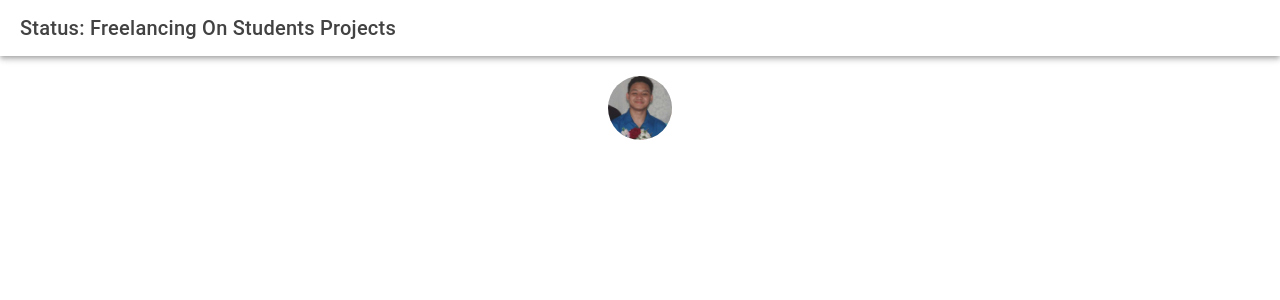
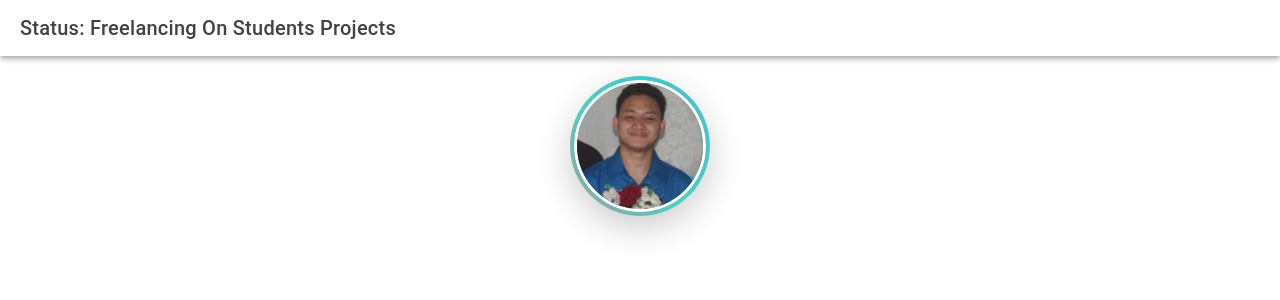
Before and after one commit to ArkDriveDev/Portfolio, a React (Vite) app: page /home in a window 1280 px wide. Shown: the top 300 px of the page. Built offline with nearby package versions, Linux system fonts and the light colour scheme.

Commit message:
Added Avatar.css

```diff
--- /dev/null
+++ b/src/CSS/Avatar.css
@@ -0,0 +1,199 @@
+/* Avatar.css */
+.avatar {
+  margin: 0 auto;
+  transition: all 0.3s ease;
+  border: 4px solid transparent;
+  background: linear-gradient(45deg, #ff6b6b, #4ecdc4, #45b7d1, #96ceb4);
+  background-size: 300% 300%;
+  animation: gradientShift 3s ease infinite;
+  box-shadow: 0 12px 35px rgba(0, 0, 0, 0.2);
+  position: relative;
+  overflow: hidden;
+}
+
+.avatar::before {
+  content: '';
+  position: absolute;
+  top: -3px;
+  left: -3px;
+  right: -3px;
+  bottom: -3px;
+  background: linear-gradient(45deg, #ff6b6b, #4ecdc4, #45b7d1, #96ceb4);
+  background-size: 300% 300%;
+  animation: gradientShift 3s ease infinite;
+  z-index: -1;
+  border-radius: 50%;
+  opacity: 0.7;
+}
+
+/* Size classes */
+.avatar.small {
+  --size: 80px;
+  width: var(--size);
+  height: var(--size);
+}
+
+.avatar.medium {
+  --size: 140px;
+  width: var(--size);
+  height: var(--size);
+}
+
+.avatar.large {
+  --size: 200px;
+  width: var(--size);
+  height: var(--size);
+}
+
+.avatar img {
+  object-fit: cover;
+  width: 100%;
+  height: 100%;
+  border-radius: 50%;
+  transition: transform 0.3s ease, filter 0.3s ease;
+  border: 3px solid white;
+}
+
+/* Hover effects */
+.avatar:hover {
+  transform: translateY(-8px) scale(1.08);
+  box-shadow: 0 20px 45px rgba(0, 0, 0, 0.25);
+}
+
+.avatar:hover img {
+  transform: scale(1.12);
+  filter: brightness(1.1);
+}
+
+.avatar:active {
+  transform: translateY(-3px) scale(1.04);
+}
+
+/* Special effects */
+.avatar.pulse {
+  animation: pulse 2s infinite;
+}
+
+.avatar.glowing {
+  box-shadow: 0 0 25px rgba(79, 205, 196, 0.7),
+              0 0 50px rgba(79, 205, 196, 0.5),
+              0 0 75px rgba(79, 205, 196, 0.3);
+}
+
+/* Status indicator */
+.status-indicator {
+  position: absolute;
+  bottom: 8px;
+  right: 8px;
+  width: 20px;
+  height: 20px;
+  border-radius: 50%;
+  border: 3px solid white;
+  background-color: #4cd964; /* online */
+  z-index: 10;
+  box-shadow: 0 2px 8px rgba(0, 0, 0, 0.3);
+}
+
+.status-offline {
+  background-color: #8e8e93; /* offline */
+}
+
+.status-busy {
+  background-color: #ff3b30; /* busy */
+}
+
+.status-away {
+  background-color: #ffcc00; /* away */
+}
+
+/* Animations */
+@keyframes gradientShift {
+  0% {
+    background-position: 0% 50%;
+  }
+  50% {
+    background-position: 100% 50%;
+  }
+  100% {
+    background-position: 0% 50%;
+  }
+}
+
+@keyframes pulse {
+  0% {
+    transform: scale(1);
+    box-shadow: 0 12px 35px rgba(0, 0, 0, 0.2);
+  }
+  50% {
+    transform: scale(1.06);
+    box-shadow: 0 18px 40px rgba(79, 205, 196, 0.5);
+  }
+  100% {
+    transform: scale(1);
+    box-shadow: 0 12px 35px rgba(0, 0, 0, 0.2);
+  }
+}
+
+/* Focus states for accessibility */
+.avatar:focus {
+  outline: none;
+  box-shadow: 0 0 0 3px rgba(79, 205, 196, 0.5);
+}
+
+/* Reduced motion support */
+@media (prefers-reduced-motion: reduce) {
+  .avatar,
+  .avatar::before,
+  .avatar img {
+    animation: none;
+    transition: none;
+  }
+
+  .avatar.pulse {
+    animation: none;
+  }
+}
+
+/* Mobile responsiveness */
+@media (max-width: 768px) {
+  .avatar.small {
+    --size: 70px;
+  }
+
+  .avatar.medium {
+    --size: 120px;
+  }
+
+  .avatar.large {
+    --size: 160px;
+  }
+
+  .status-indicator {
+    width: 16px;
+    height: 16px;
+    bottom: 6px;
+    right: 6px;
+  }
+}
+
+@media (max-width: 480px) {
+  .avatar.small {
+    --size: 60px;
+  }
+
+  .avatar.medium {
+    --size: 100px;
+  }
+
+  .avatar.large {
+    --size: 140px;
+  }
+
+  .status-indicator {
+    width: 14px;
+    height: 14px;
+    bottom: 4px;
+    right: 4px;
+    border-width: 2px;
+  }
+}
--- a/src/components/Avatar.tsx
+++ b/src/components/Avatar.tsx
@@ -1,6 +1,7 @@
 // Avatar.tsx
 import React from 'react';
 import { IonAvatar } from '@ionic/react';
+import '../CSS/Avatar.css';
 import Avatarpic from './images/Avatar.jpg';
 
 interface AvatarProps {
@@ -9,22 +10,30 @@ interface AvatarProps {
   size?: 'small' | 'medium' | 'large';
   className?: string;
   onClick?: () => void;
+  status?: 'online' | 'offline' | 'busy' | 'away';
+  pulse?: boolean;
+  glowing?: boolean;
 }
 
 const Avatar: React.FC<AvatarProps> = ({
-  imageUrl =  Avatarpic, // Default image
+  imageUrl = Avatarpic,
   altText = 'User avatar',
   size = 'medium',
   className = '',
-  onClick
+  onClick,
+  status,
+  pulse = false,
+  glowing = false
 }) => {
-  // Size classes built into Ionic
-  const sizeClass = size === 'small' ? 'ion-avatar-small' :
-                   size === 'large' ? 'ion-avatar-large' : '';
+  const sizeClass = `avatar ${size}`;
+  const pulseClass = pulse ? 'pulse' : '';
+  const glowingClass = glowing ? 'glowing' : '';
+  const statusClass = status ? `status-${status}` : '';
 
   return (
+    <div style={{ position: 'relative', display: 'inline-block' }}>
       <IonAvatar
-      className={`${sizeClass} ${className}`}
+        className={`${sizeClass} ${pulseClass} ${glowingClass} ${className}`}
         onClick={onClick}
         style={onClick ? { cursor: 'pointer' } : {}}
       >
@@ -32,12 +41,16 @@ const Avatar: React.FC<AvatarProps> = ({
           src={imageUrl}
           alt={altText}
           onError={(e) => {
-          // Fallback to default avatar if image fails to load
             const target = e.target as HTMLImageElement;
             target.src = 'assets/images/Avatar.png';
           }}
         />
       </IonAvatar>
+
+      {status && (
+        <div className={`status-indicator ${statusClass}`} />
+      )}
+    </div>
   );
 };
 
```
Lines whose indentation alone changed are shown as unchanged.
